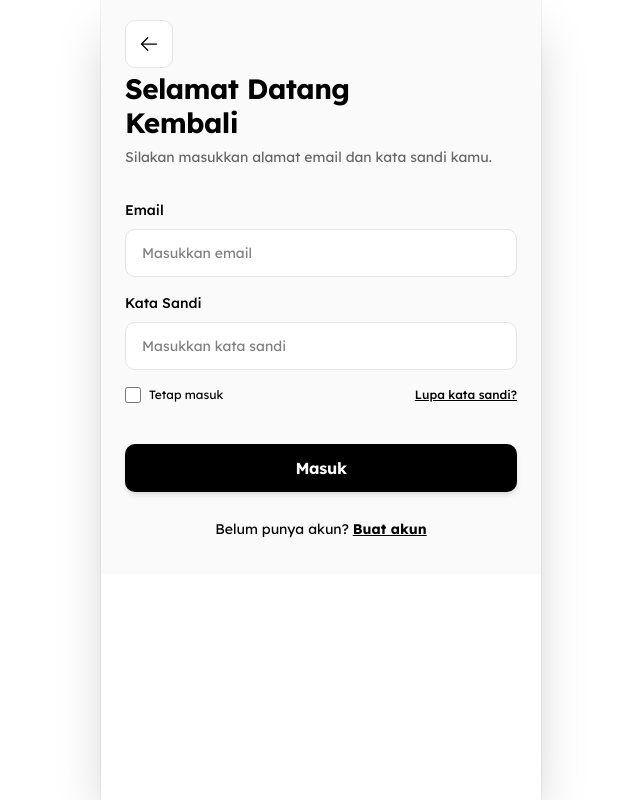
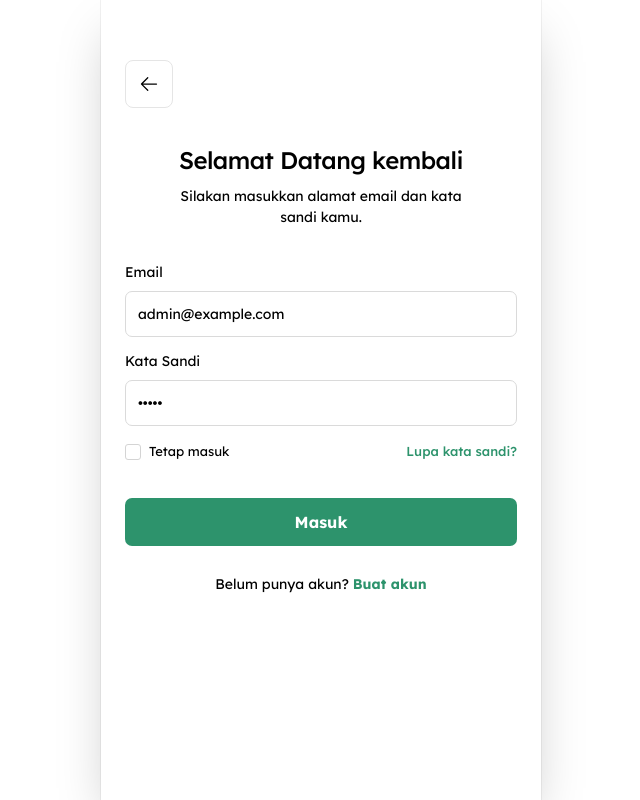
Before and after one commit to adisann/lumif, a Next.js app: page /auth/login in a window 1280 px wide. Shown: the whole page, without its empty margins (319-959 px from the left). Built offline with nearby package versions, Linux system fonts and the light colour scheme; no server answers.

Commit message:
feat: integrate supabase auth in login page and add supabase client

```diff
--- a/package.json
+++ b/package.json
@@ -10,6 +10,8 @@
   },
   "dependencies": {
     "@base-ui/react": "^1.4.1",
+    "@supabase/ssr": "^0.10.3",
+    "@supabase/supabase-js": "^2.105.4",
     "class-variance-authority": "^0.7.1",
     "clsx": "^2.1.1",
     "date-fns": "^4.1.0",
--- a/src/app/auth/login/page.tsx
+++ b/src/app/auth/login/page.tsx
@@ -1,102 +1,143 @@
 "use client";
 
+import { useState } from "react";
 import { useRouter } from "next/navigation";
-import StatusBar from "@/components/StatusBar";
-import { HiArrowLeft } from "react-icons/hi2";
-import { useState } from "react";
+import { HiArrowLeft, HiXMark } from "react-icons/hi2";
+import { createClient } from "@/lib/supabase/client";
 
-export default function LoginScreen() {
+export default function LoginPage() {
   const router = useRouter();
-  const [email, setEmail] = useState("");
-  const [password, setPassword] = useState("");
+  const supabase = createClient();
 
-  const handleLogin = (e: React.FormEvent) => {
-    e.preventDefault();
-    // Dummy login, bypass actual authentication
-    router.push("/home");
+  const [email, setEmail] = useState("admin@example.com");
+  const [password, setPassword] = useState("lumif");
+  const [remember, setRemember] = useState(false);
+  const [errorMessage, setErrorMessage] = useState("");
+  const [isLoading, setIsLoading] = useState(false);
+
+  const handleLogin = async () => {
+    setErrorMessage("");
+    setIsLoading(true);
+
+    const { error } = await supabase.auth.signInWithPassword({
+      email,
+      password,
+    });
+
+    setIsLoading(false);
+
+    if (error) {
+      setErrorMessage("Kata sandi atau email salah");
+      return;
+    }
+
+    router.replace("/home");
   };
 
   return (
-    <div className="bg-[#FAFAFA] relative h-full w-full flex flex-col font-lexend overflow-y-auto">
+    <main className="relative flex h-dvh w-full flex-col overflow-hidden bg-white px-[24px] font-lexend text-black">
+      <header className="shrink-0 pt-[60px]">
+        <button
+          type="button"
+          onClick={() => router.back()}
+          className="flex h-[48px] w-[48px] items-center justify-center rounded-[8px] border border-[#E5E5E5] bg-white active:scale-95"
+        >
+          <HiArrowLeft className="h-[20px] w-[20px]" />
+        </button>
+      </header>
 
-      {/* Top Nav */}
-      <div className="flex justify-start px-[24px] pt-[20px] pb-[8px] h-[48px] shrink-0">
-        <button
-          onClick={() => router.back()}
-          className="flex h-[48px] w-[48px] items-center justify-center rounded-[10px] bg-white border border-[#e5e5e5]"
-        >
-          <HiArrowLeft className="h-[20px] w-[20px] text-black" />
+      {errorMessage && (
+        <div className="mt-[12px] flex h-[48px] items-center justify-between rounded-[4px] bg-[#070B1A] px-[14px] text-white">
+          <div className="flex items-center gap-[10px]">
+            <span className="flex h-[20px] w-[20px] items-center justify-center rounded-full bg-[#B91C1C] text-[12px]">
+              ×
+            </span>
+            <p className="text-[13px]">{errorMessage}</p>
+          </div>
+
+          <button type="button" onClick={() => setErrorMessage("")}>
+            <HiXMark className="h-[20px] w-[20px]" />
           </button>
         </div>
+      )}
 
-      {/* Header */}
-      <div className="px-[24px] mt-[24px] mb-[32px]">
-        <h1 className="font-poppins text-[28px] font-bold text-black tracking-[-0.56px] leading-[1.2] mb-[8px]">
-          Selamat Datang<br/>Kembali
+      <section className="mt-[34px]">
+        <div className="text-center">
+          <h1 className="font-poppins text-[24px] font-medium tracking-[-0.5px]">
+            Selamat Datang kembali
           </h1>
-        <p className="text-[14px] text-[#666] leading-[1.5]">
+          <p className="mx-auto mt-[8px] max-w-[290px] text-[14px] leading-[21px]">
             Silakan masukkan alamat email dan kata sandi kamu.
           </p>
         </div>
 
-      {/* Form */}
-      <form onSubmit={handleLogin} className="px-[24px] flex flex-col flex-1">
+        <div className="mt-[34px] space-y-[14px]">
+          <label className="block">
+            <span className="mb-[8px] block text-[14px]">Email</span>
+            <input
+              value={email}
+              onChange={(event) => setEmail(event.target.value)}
+              type="email"
+              placeholder="Email"
+              className="h-[46px] w-full rounded-[7px] border border-[#DADADA] px-[12px] text-[14px] outline-none focus:border-[#2D936C]"
+            />
+          </label>
 
-        {/* Email Field */}
-        <div className="flex flex-col gap-[8px] mb-[16px]">
-          <label className="text-[14px] font-medium text-black">Email</label>
+          <label className="block">
+            <span className="mb-[8px] block text-[14px]">Kata Sandi</span>
             <input
-            type="email"
-            value={email}
-            onChange={(e) => setEmail(e.target.value)}
-            placeholder="Masukkan email"
-            className="h-[48px] px-[16px] rounded-[10px] bg-white border border-[#e5e5e5] text-[14px] text-black focus:outline-none focus:border-black focus:ring-1 focus:ring-black transition-all"
-            required
+              value={password}
+              onChange={(event) => setPassword(event.target.value)}
+              type="password"
+              placeholder="Kata Sandi"
+              className="h-[46px] w-full rounded-[7px] border border-[#DADADA] px-[12px] text-[14px] outline-none focus:border-[#2D936C]"
             />
-        </div>
+          </label>
 
-        {/* Password Field */}
-        <div className="flex flex-col gap-[8px] mb-[16px]">
-          <label className="text-[14px] font-medium text-black">Kata Sandi</label>
-          <input
-            type="password"
-            value={password}
-            onChange={(e) => setPassword(e.target.value)}
-            placeholder="Masukkan kata sandi"
-            className="h-[48px] px-[16px] rounded-[10px] bg-white border border-[#e5e5e5] text-[14px] text-black focus:outline-none focus:border-black focus:ring-1 focus:ring-black transition-all"
-            required
+          <div className="flex items-center justify-between pt-[2px]">
+            <button
+              type="button"
+              onClick={() => setRemember((prev) => !prev)}
+              className="flex items-center gap-[8px]"
+            >
+              <span
+                className={`h-[16px] w-[16px] rounded-[3px] border ${remember
+                    ? "border-[#2D936C] bg-[#2D936C]"
+                    : "border-[#D4D4D4] bg-white"
+                  }`}
               />
-        </div>
+              <span className="text-[13px]">Tetap masuk</span>
+            </button>
 
-        {/* Remember me & Forgot Password */}
-        <div className="flex justify-between items-center mb-[40px]">
-          <label className="flex items-center gap-[8px] cursor-pointer">
-            <input type="checkbox" className="w-[16px] h-[16px] rounded-[4px] accent-black cursor-pointer" />
-            <span className="text-[12px] text-black">Tetap masuk</span>
-          </label>
-          <button type="button" className="text-[12px] font-medium text-black underline">
+            <button
+              type="button"
+              className="text-[13px] font-medium text-[#2D936C]"
+            >
               Lupa kata sandi?
             </button>
           </div>
+        </div>
 
-        {/* Login Button */}
         <button
-          type="submit"
-          className="bg-black text-white rounded-[10px] h-[48px] w-full flex items-center justify-center font-poppins text-[16px] font-bold tracking-[-0.32px] shadow-md hover:bg-gray-800 transition-colors mt-auto mb-[24px]"
+          type="button"
+          onClick={handleLogin}
+          disabled={isLoading || !email || !password}
+          className="mt-[36px] h-[48px] w-full rounded-[7px] bg-[#2D936C] font-poppins text-[16px] font-bold text-white disabled:opacity-60 active:scale-[0.98]"
         >
-          Masuk
+          {isLoading ? "Memproses..." : "Masuk"}
         </button>
 
-        {/* Register Link */}
-        <div className="text-center pb-[34px]">
-          <span className="text-[14px] text-black">
+        <p className="mt-[28px] text-center text-[14px]">
           Belum punya akun?{" "}
-            <button type="button" className="font-bold underline">
+          <button
+            type="button"
+            onClick={() => router.push("/auth/register")}
+            className="font-bold text-[#2D936C]"
+          >
             Buat akun
           </button>
-          </span>
-        </div>
-      </form>
-    </div>
+        </p>
+      </section>
+    </main>
   );
 }
--- /dev/null
+++ b/src/lib/supabase/client.ts
@@ -0,0 +1,8 @@
+import { createBrowserClient } from "@supabase/ssr";
+
+export function createClient() {
+    return createBrowserClient(
+        process.env.NEXT_PUBLIC_SUPABASE_URL!,
+        process.env.NEXT_PUBLIC_SUPABASE_PUBLISHABLE_KEY!
+    );
+}
```
Also changed, not shown: 1 other file (tests, documents, lock files or other folders). Lines whose indentation alone changed are shown as unchanged.
